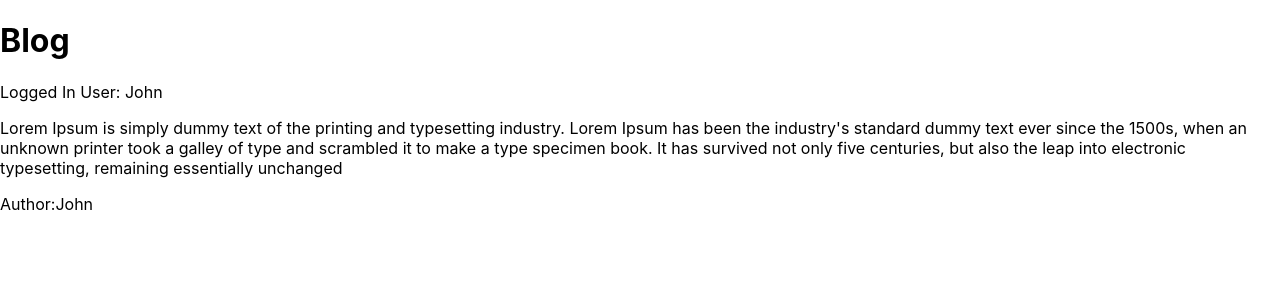
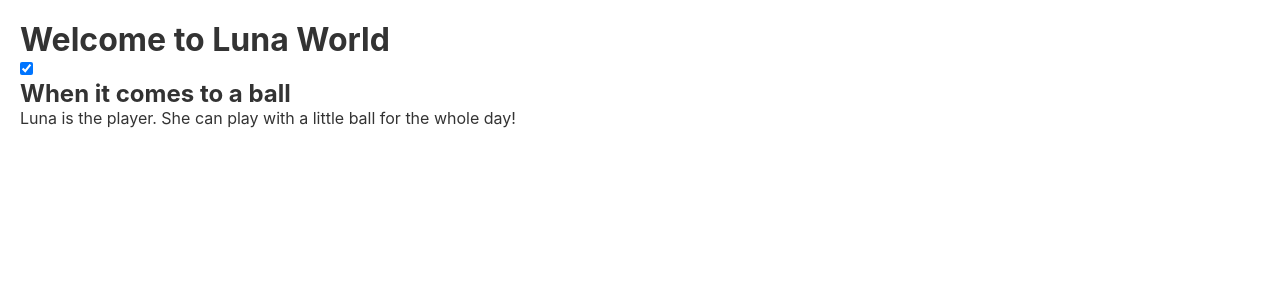
Before and after one commit to wonma/100-days-of-code, a React (Create React App) app in the folder exercises/react-advanced-practice/: page / in a window 1280 px wide. Shown: the top 300 px of the page. Built offline with nearby package versions, Linux system fonts and the light colour scheme.

Commit message:
Day031. Made the theme switcher work using Context API

```diff
--- a/exercises/react-advanced-practice/src/App.css
+++ b/exercises/react-advanced-practice/src/App.css
@@ -1,12 +1,6 @@
 .App-logo {
   height: 40vmin;
   pointer-events: none;
-}
-
-@media (prefers-reduced-motion: no-preference) {
-  .App-logo {
-    animation: App-logo-spin infinite 20s linear;
-  }
 }
 
 .App-header {
@@ -24,6 +18,12 @@
   color: #61dafb;
 }
 
+@media (prefers-reduced-motion: no-preference) {
+  .App-logo {
+    animation: App-logo-spin infinite 20s linear;
+  }
+}
+
 @keyframes App-logo-spin {
   from {
     transform: rotate(0deg);
--- a/exercises/react-advanced-practice/src/App.js
+++ b/exercises/react-advanced-practice/src/App.js
@@ -1,16 +1,19 @@
 import React from 'react';
+import './App.css';
 // import SignInForm from './SignInForm';
 // import ReversTodos from './ReverseTodos';
 // import ConditionalSubmit from './ConditionalSubmit';
-import SimpleBlog from './SimpleBlog';
+// import SimpleBlog from './SimpleBlog';
+import ThemeSwitcher from './ThemeSwitcher';
 
 function App() {
   return (
     <div className="App">
       {/* <SignInForm />
       <ReversTodos />
-      <ConditionalSubmit /> */}
-      <SimpleBlog />
+      <ConditionalSubmit />
+      <SimpleBlog /> */}
+      <ThemeSwitcher />
     </div>
   );
 }
--- /dev/null
+++ b/exercises/react-advanced-practice/src/ThemeSwitcher/Switcher.js
@@ -0,0 +1,15 @@
+import React from "react";
+import { useTheme } from "./ThemeContext";
+function Switcher() {
+    const { theme, toggleTheme } = useTheme()
+
+    return (
+        <input
+            type="checkbox"
+            checked={theme === 'light'}
+            onChange={toggleTheme}
+        />
+    )
+}
+
+export default Switcher;
--- /dev/null
+++ b/exercises/react-advanced-practice/src/ThemeSwitcher/ThemeContext.js
@@ -0,0 +1,17 @@
+import { createContext, useContext, useState } from "react";
+
+const ThemeContext = createContext(null)
+
+export function ThemeProvider ({children}) {
+    const [ theme, setTheme ] = useState('light');
+    const toggleTheme = () => {
+        setTheme(theme === 'light' ? 'dark' : 'light')
+    }
+    return (
+        <ThemeContext.Provider value={{
+            theme, toggleTheme
+        }}>{children}</ThemeContext.Provider>
+    )
+}
+
+export const useTheme = () => useContext(ThemeContext)
--- /dev/null
+++ b/exercises/react-advanced-practice/src/ThemeSwitcher/index.js
@@ -0,0 +1,49 @@
+import React from "react";
+import { ThemeProvider, useTheme } from "./ThemeContext";
+import Switcher from "./Switcher";
+
+const Title = ({ children }) => {  // Depth 2 under Header
+    const { theme } = useTheme()
+    return (
+        <h1 style={{color: theme === 'light' ? '#333333' : '#ededed'}}>{children}</h1>
+    )
+}
+
+const Header = () => { // Depth 1
+    return (
+        <header>
+            <Title>Welcome to Luna World</Title>
+            <Switcher />
+        </header>
+    )
+}
+
+const Page = () => {
+    const { theme } = useTheme()
+    return (
+        <main style={{color: theme === 'light' ? '#333333' : '#ededed'}}>
+            <h2>When it comes to a ball</h2>
+            <p>Luna is the player. She can play with a little ball for the whole day!</p>
+        </main>
+    )
+}
+
+function WrappedThemeSwitcher () {
+    const { theme } = useTheme()
+    return (
+        <div style={{background: theme === 'light' ? '#ffffff' : '#000000', padding: '20px'}}>
+            <Header />
+            <Page />
+        </div>
+    )
+}
+
+function ThemeSwitcher() {
+    return (
+        <ThemeProvider>
+            <WrappedThemeSwitcher />
+        </ThemeProvider>
+    )
+}
+
+export default ThemeSwitcher;
--- a/exercises/react-advanced-practice/src/index.css
+++ b/exercises/react-advanced-practice/src/index.css
@@ -11,3 +11,7 @@ code {
   font-family: source-code-pro, Menlo, Monaco, Consolas, 'Courier New',
     monospace;
 }
+
+* {
+  margin: 0;
+}
```
Also changed, not shown: exercises/react-advanced-practice/src/ThemeSwitcher/Styles.css (added), 2 other files (tests, documents, lock files or other folders).
